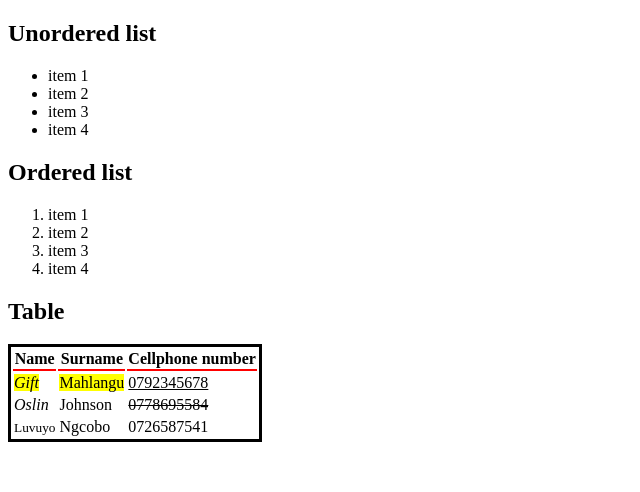
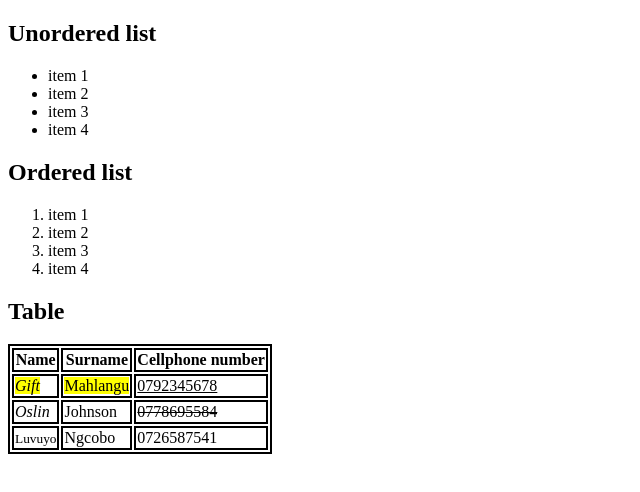
Before and after one commit to giftnkz6/revision, a plain HTML site: page index.html in a window 1280 px wide. Shown: the whole page, without its empty margins (0-640 px from the left). Drawn offline with Linux system fonts and the light colour scheme.

Commit message:
Added borders to the table

```diff
--- a/styles/style.css
+++ b/styles/style.css
@@ -1,7 +1,7 @@
 table{
     border: 3px solid black;
 }
-table th{
-    border-bottom: 2px solid red;
+table,th,td{
+    border: 2px solid black;
 
 }
```
